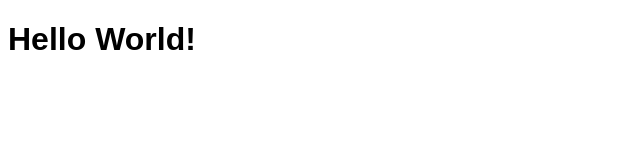
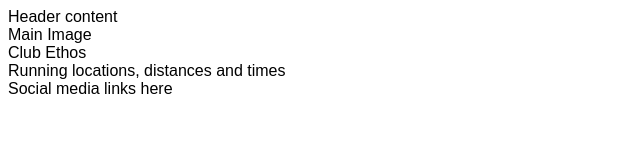
Before and after one commit to richbruton/love-running, a plain HTML site: page index.html in a window 1280 px wide. Shown: the whole page, without its empty margins (0-640 px from the left). Drawn offline with Linux system fonts and the light colour scheme.

Commit message:
Add core structure for home page

```diff
--- a/index.html
+++ b/index.html
@@ -11,6 +11,18 @@
     <title>Love Running</title>
 </head>
 <body>
-    <h1>Hello World!</h1>
+    <header>Header content</header>
+    <section>
+        Main Image
+    </section>
+    <section>
+    Club Ethos
+    </section>
+    <section>
+        Running locations, distances and times
+    </section>
+    <footer>
+        Social media links here
+    </footer>
 </body>
 </html>
```
